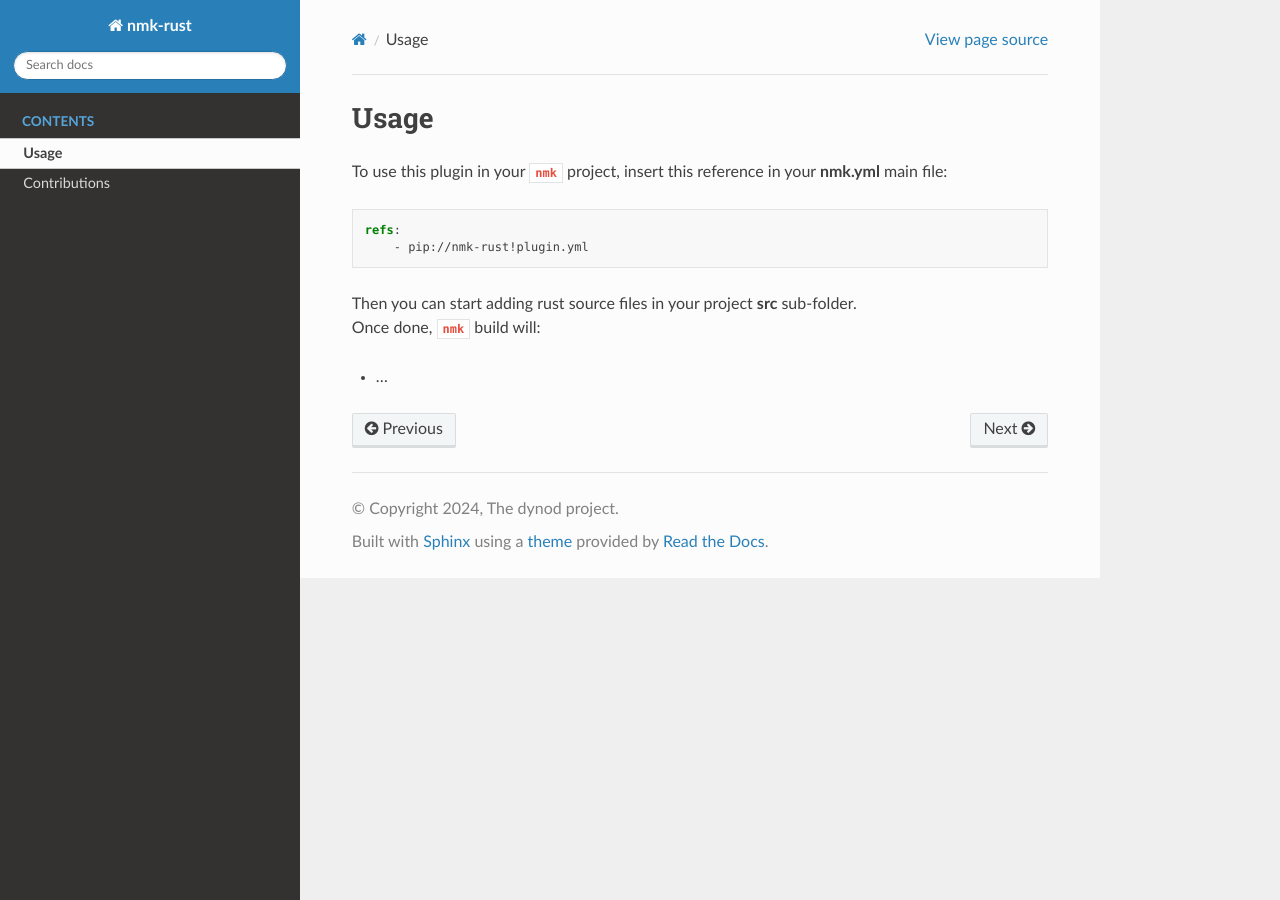
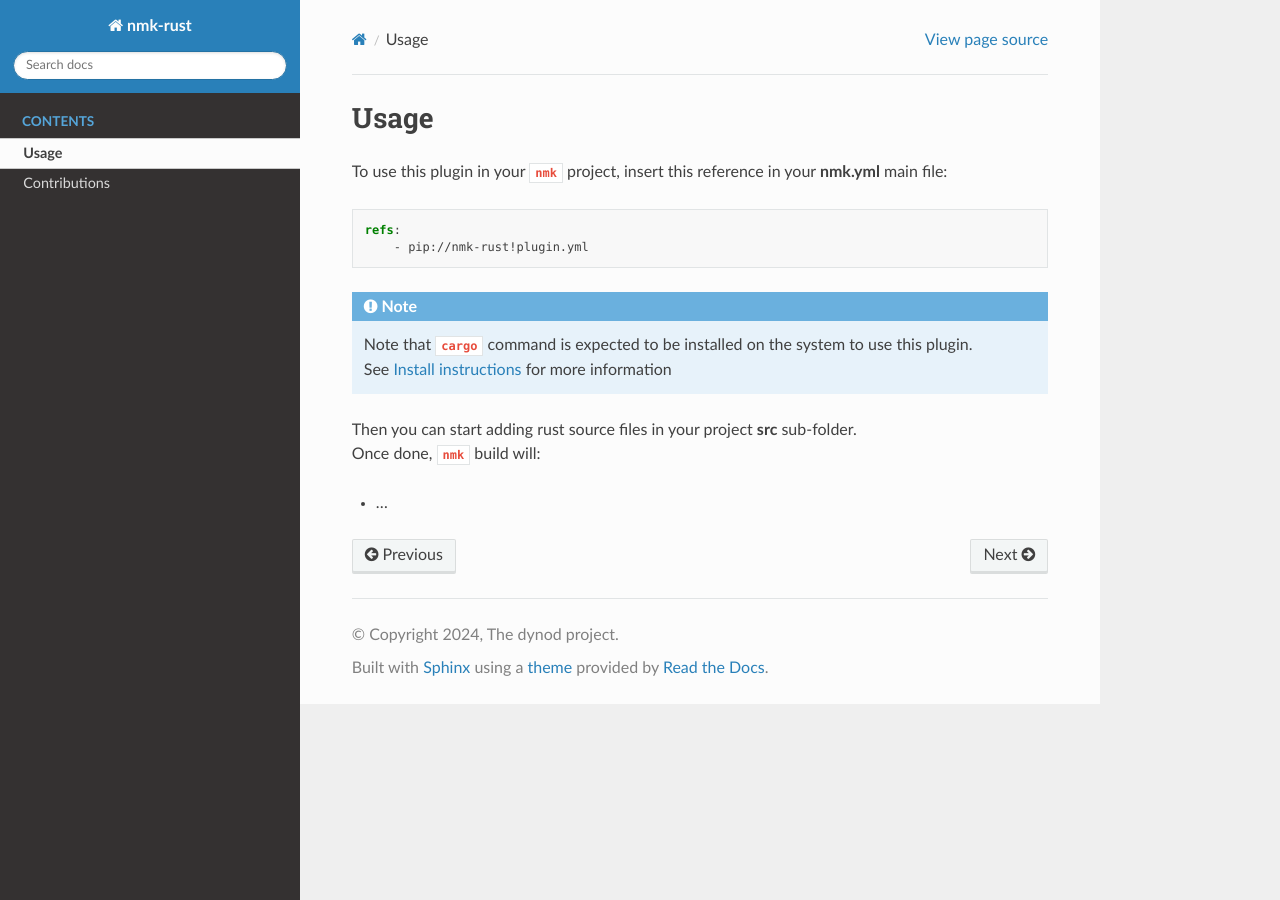
Before and after one commit to dynod/nmk-rust, a Sphinx documentation site: the page built from doc/usage.md, in a window 1280 px wide. Built offline with Sphinx 7.4.7 and the Read the Docs theme 3.1.0, drawn with Linux system fonts in a browser that asks for light colours.

Commit message:
Add cargo system dep

````diff
--- a/doc/usage.md
+++ b/doc/usage.md
@@ -6,6 +6,11 @@ refs:
     - pip://nmk-rust!plugin.yml
 ```
 
+```{note}
+Note that **`cargo`** command is expected to be installed on the system to use this plugin.\
+See [Install instructions](https://www.rust-lang.org/tools/install) for more information
+```
+
 Then you can start adding rust source files in your project **src** sub-folder.\
 Once done, **`nmk`** build will:
 * ...
--- a/src/nmk_rust/plugin.yml
+++ b/src/nmk_rust/plugin.yml
@@ -14,3 +14,9 @@ config:
     # Plugin help links dict
     nmkPluginsDocs:
         nmk-rust: https://nmk-rust.readthedocs.io/
+
+    # Needs cargo on the path
+    systemDeps:
+      cargo:
+        apt: ["cargo"]
+        url: https://www.rust-lang.org/tools/install
````
Also changed, not shown: doc/contribs.md (+4 -0 lines).
